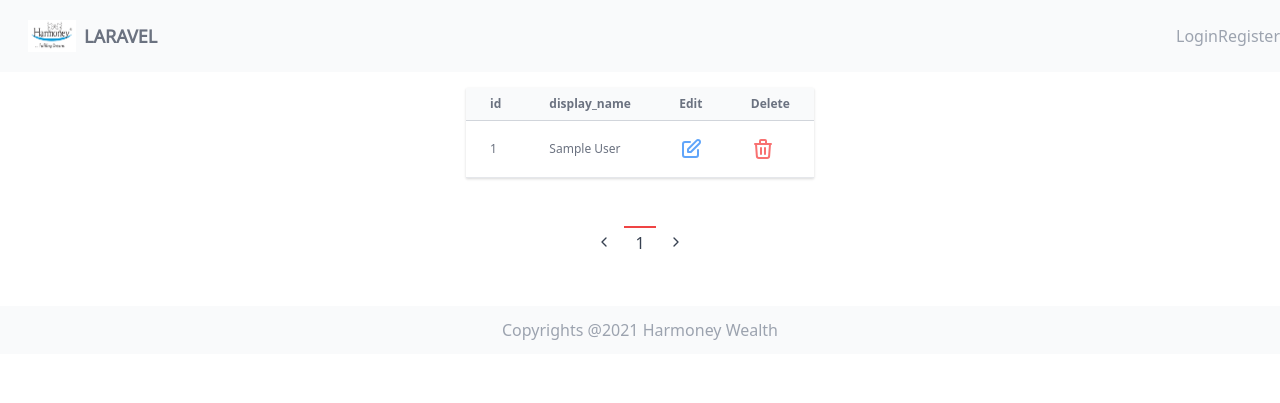
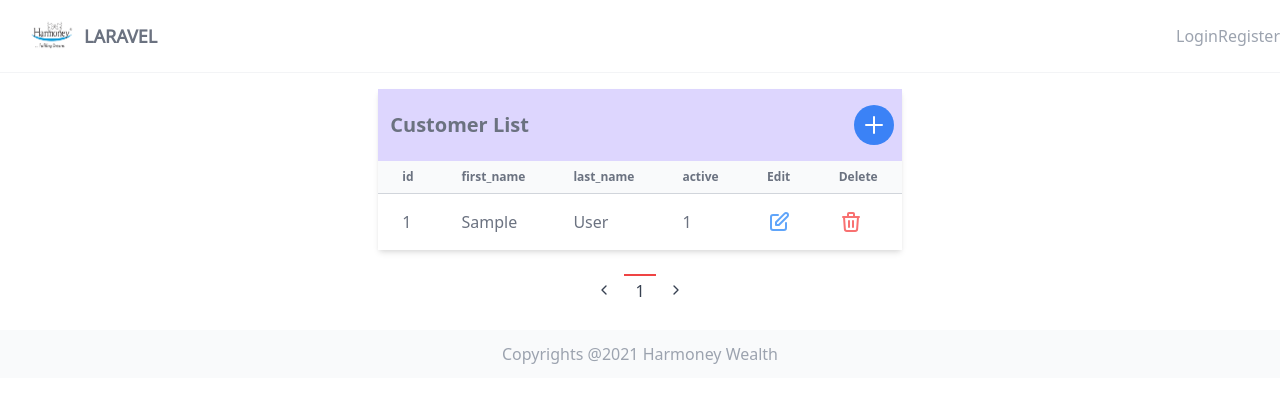
Before and after one commit to satishr-repos/laravel-8, a Laravel app: page /customers in a window 1280 px wide. Shown: the top 403 px of the page. Run offline with Laravel 8, Linux system fonts and the light colour scheme; tables that the repository leaves empty hold one stand-in row (values such as "Sample post"); style sheets or scripts are compiled from the project's sources.

Commit message:
with customer delete functionality

```diff
--- a/hmfinplan/app/Http/Controllers/CustomerController.php
+++ b/hmfinplan/app/Http/Controllers/CustomerController.php
@@ -12,10 +12,14 @@ class CustomerController extends Controller
     {
         $pageSize = request()->query('pageSize', 10);
 
-        $customers = Customer::select('id', DB::raw("CONCAT(first_name,' ', last_name) AS display_name"))
-                        ->where('active', 1)
-                        ->orderBy('first_name')
-                        ->paginate($pageSize);
+        // $customers = Customer::select('id', DB::raw("CONCAT(first_name,' ', last_name) AS display_name"))
+        //                 ->where('active', 1)
+        //                 ->orderBy('first_name')
+        //                 ->paginate($pageSize);
+
+        $customers = Customer::select('id', 'first_name', 'last_name', 'active')
+                            ->orderBy('first_name')
+                            ->paginate($pageSize);
 
         if(request()->query('json')){
             return $customers;
@@ -23,4 +27,9 @@ class CustomerController extends Controller
 
         return View('customer.index');
     }
+
+    public function destroy(Customer $customer)
+    {
+        $customer->delete();
+    }
 }
--- a/hmfinplan/resources/js/components/Customers/CustomerListComponent.vue
+++ b/hmfinplan/resources/js/components/Customers/CustomerListComponent.vue
@@ -1,17 +1,33 @@
 <template>
-  <div class="container pt-4">
-    <table-list v-bind:cols="cols" v-bind:rows="customers" v-bind:start-index="startIndex"></table-list>
+  <div class="container mt-4">
+
+    <simple-spinner :show="spinner"></simple-spinner>
+
+    <simple-card title="Customer List">
+      <round-button slot="title" class="pr-2"></round-button>
+      <table-list
+          slot="content"
+          v-bind:cols="cols"
+          v-bind:rows="customers"
+          v-bind:start-index="startIndex"
+          v-on:deleteRow="deleteCustomer"
+          v-on:editRow="editCustomer">
+      </table-list>
+    </simple-card>
     <pagination v-bind:current-page="currentPage" v-bind:last-page="lastPage" v-on:pageSelected="changePage($event)"></pagination>
   </div>
 </template>
 
 <script>
-import TableList from '../Utils/TableListComponent';
-import Pagination from '../Utils/PaginationComponent';
+import TableList from '../Utils/TableListComponent'
+import Pagination from '../Utils/PaginationComponent'
+import RoundButton from '../Utils/RoundButton.vue'
+import SimpleSpinner from '../Utils/SimpleSpinner.vue';
+import SimpleCard from '../Utils/SimpleCard.vue';
 
 export default {
 
-  components: { TableList, Pagination },
+  components: { TableList, Pagination, RoundButton, SimpleSpinner, SimpleCard },
 
   props: {
     baseRoute: String,
@@ -24,6 +40,7 @@ export default {
       lastPage: 0,
       pageSize: 10,
       startIndex: 0,
+      spinner: false,
     };
   },
   created() {
@@ -34,6 +51,7 @@ export default {
 
       getCustomers(page){
 
+        this.spinner = true;
         axios.get(this.baseRoute, {
           params: {
             page: page,
@@ -50,6 +68,7 @@ export default {
           //   delete element.active;
           // });
 
+          this.spinner = false;
           this.startIndex = response.data.from;
           this.cols = Object.keys(customers[0]);
           this.customers = customers;
@@ -59,13 +78,31 @@ export default {
 
           // console.log(response);
         })
-        .catch((error) => console.log(error));
-
+        .catch((error) => {
+          this.spinner = false;
+          console.log(error);
+        });
       },
 
       changePage(pagenum){
         this.getCustomers(pagenum);
-      }
+      },
+
+      deleteCustomer({id, index}) {
+
+        let route = this.baseRoute + '/' + id;
+
+        axios.delete(route)
+          .then((response) => {
+            this.customers.splice(index, 1);
+          })
+          .catch((error) => console.log(error));
+
+        },
+
+        editCustomer({id, index}) {
+
+      },
   },
 
   mounted() {
--- a/hmfinplan/resources/js/components/Utils/ConfirmDialogue.vue
+++ b/hmfinplan/resources/js/components/Utils/ConfirmDialogue.vue
@@ -1,10 +1,10 @@
 <template>
     <popup-modal ref="popup">
-        <h2 style="margin-top: 0">{{ title }}</h2>
-        <p>{{ message }}</p>
-        <div class="btns">
-            <button class="cancel-btn" @click="_cancel">{{ cancelButton }}</button>
-            <span class="ok-btn" @click="_confirm">{{ okButton }}</span>
+        <h2 class="text-gray-800 text-3xl font-semibold">{{ title }}</h2>
+        <p class="mt-2 text-gray-600">{{ message }}</p>
+        <div class="mt-2 flex justify-between w-1/2">
+            <button class="p-2 pl-5 pr-5 bg-green-500 text-gray-100 text-lg rounded-lg focus:border-4 border-green-300" @click="_cancel">{{ cancelButton }}</button>
+            <button class="p-2 pl-5 pr-5 bg-red-500 text-gray-100 text-lg rounded-lg focus:border-4 border-red-300" @click="_confirm">{{ okButton }}</button>
         </div>
     </popup-modal>
 </template>
@@ -62,28 +62,5 @@ export default {
 </script>
 
 <style scoped>
-.btns {
-    display: flex;
-    flex-direction: row;
-    justify-content: space-between;
-}
 
-.ok-btn {
-    color: red;
-    text-decoration: underline;
-    line-height: 2.5rem;
-    cursor: pointer;
-}
-
-.cancel-btn {
-    padding: 0.5em 1em;
-    background-color: #d5eae7;
-    color: #35907f;
-    border: 2px solid #0ec5a4;
-    border-radius: 5px;
-    font-weight: bold;
-    font-size: 16px;
-    text-transform: uppercase;
-    cursor: pointer;
-}
 </style>
--- a/hmfinplan/resources/js/components/Utils/PaginationComponent.vue
+++ b/hmfinplan/resources/js/components/Utils/PaginationComponent.vue
@@ -1,5 +1,5 @@
 <template>
-    <div class="flex flex-col items-center my-12">
+    <div class="flex flex-col items-center my-6">
         <div class="flex text-gray-700">
             <div class="h-8 w-8 mr-1 flex justify-center items-center  cursor-pointer" v-on:click="prevPage">
                 <svg xmlns="http://www.w3.org/2000/svg" width="100%" height="100%" fill="none" viewBox="0 0 24 24" stroke="currentColor" stroke-width="2" stroke-linecap="round" stroke-linejoin="round" class="feather feather-chevron-left w-4 h-4">
--- /dev/null
+++ b/hmfinplan/resources/js/components/Utils/RoundButton.vue
@@ -0,0 +1,24 @@
+<template>
+<div class="inline-block">
+    <a href="#" class="bg-blue-500 hover:bg-blue-700 text-white text-center py-1 px-2 rounded-full h-10 w-10 inline-flex items-center">
+      <svg xmlns="http://www.w3.org/2000/svg" class="h-6 w-6" fill="none" viewBox="0 0 24 24" stroke="currentColor">
+      <path stroke-linecap="round" stroke-linejoin="round" stroke-width="2" d="M12 4v16m8-8H4" />
+      </svg>
+    </a>
+</div>
+</template>
+
+<script>
+
+export default {
+
+    name: 'RoundButton',
+
+    data: () => ({
+    }),
+
+    methods: {
+    },
+}
+
+</script>
--- /dev/null
+++ b/hmfinplan/resources/js/components/Utils/SimpleCard.vue
@@ -0,0 +1,37 @@
+<template>
+    <div class="max-w-xl">
+        <div class="bg-white rounded shadow-md w-full">
+            <div class="self-stretch">
+                <div class="w-full py-4 bg-purple-200 flex justify-between items-center">
+                    <h2 class="pl-3 text-xl font-semibold text-gray-500">{{ title }}</h2>
+                    <slot name="title"></slot>
+                </div>
+            </div>
+            <div class="self-strech">
+                <slot name="content"></slot>
+            </div>
+        </div>
+    </div>
+</template>
+
+<script>
+
+export default {
+
+    name: 'SimpleCard',
+
+    props: {
+        title: String
+    },
+
+    data() {
+        return {
+
+        };
+    },
+
+    methods: {
+    },
+}
+
+</script>
--- /dev/null
+++ b/hmfinplan/resources/js/components/Utils/SimpleSpinner.vue
@@ -0,0 +1,27 @@
+<template>
+    <div class="absolute right-1/2 bottom-1/2  transform translate-x-1/2 translate-y-1/2 " v-if="show">
+      <div style="border-top-color:transparent" class="border-solid animate-spin  rounded-full border-blue-400 border-8 h-32 w-32"></div>
+    </div>
+</template>
+
+<script>
+
+export default {
+
+    name: 'SimpleSpinner',
+
+    props: {
+        show: Boolean
+    },
+
+    data() {
+        return {
+
+        };
+    },
+
+    methods: {
+    },
+}
+
+</script>
--- a/hmfinplan/resources/js/components/Utils/TableListComponent.vue
+++ b/hmfinplan/resources/js/components/Utils/TableListComponent.vue
@@ -1,8 +1,9 @@
 <template>
-<div class="container flex justify-center mx-auto">
+<div class="container flex justify-center">
     <div class="flex flex-col">
         <div class="w-full">
-            <div class="border-b border-gray-200 shadow">
+            <!-- <div class="border border-gray-200 shadow"> -->
+            <div class="">
                 <table class="divide-y divide-gray-300 ">
                     <thead class="bg-gray-50">
                         <tr>
@@ -21,14 +22,14 @@
                     </thead>
                     <tbody class="bg-white divide-y divide-gray-300">
                         <tr class="whitespace-nowrap hover:bg-green-50" v-for="(row, i) in rows" :key="i">
-                            <td class="px-6 py-2 text-xs text-gray-500" v-for="(col, j) in cols" :key="j">
-                                <span v-if="j === 0">{{ startIndex + i }}</span>
+                            <td class="px-6 py-2 text-xm text-gray-500" v-for="(col, j) in cols" :key="j">
+                                <span v-if="col === 'id'">{{ startIndex + i }}</span>
                                 <span v-else>{{ row[col] }}</span>
                                 <!-- {{ j }} - {{ row[col] }} -->
                             </td>
 
                             <td class="px-6 py-4">
-                                <a href="#">
+                                <a href="#" @click.prevent="doEdit(row['id'], i)">
                                     <svg xmlns="http://www.w3.org/2000/svg" class="w-6 h-6 text-blue-400" fill="none"
                                         viewBox="0 0 24 24" stroke="currentColor">
                                         <path stroke-linecap="round" stroke-linejoin="round" stroke-width="2"
@@ -38,7 +39,7 @@
                             </td>
 
                             <td class="px-6 py-4">
-                                <a href="#" @click.prevent="doDelete">
+                                <a href="#" @click.prevent="doDelete(row['id'], i)">
                                     <svg xmlns="http://www.w3.org/2000/svg" class="w-6 h-6 text-red-400" fill="none"
                                         viewBox="0 0 24 24" stroke="currentColor">
                                         <path stroke-linecap="round" stroke-linejoin="round" stroke-width="2"
@@ -73,23 +74,35 @@ export default {
 
         data() {
             return {
-
+                dataId : 0,
             };
         },
 
+        mounted() {
+        },
+
         methods: {
-            async doDelete() {
+            async doDelete(id, index) {
                 const ok = await this.$refs.confirmDialogue.show({
-                    title: 'Delete Page',
-                    message: 'Are you sure you want to delete this page? It cannot be undone.',
-                    okButton: 'Delete Forever',
+                    title: 'Delete this row',
+                    message: 'Are you sure you want to delete this row? It cannot be undone.',
+                    okButton: 'Delete',
                 })
+
+                // this.rows.forEach(row => {
+                //     if(row['id'] == id)
+                //         console.log(row['display_name']);
+                // });
+
                 // If you throw an error, the method will terminate here unless you surround it wil try/catch
                 if (ok) {
-                    alert('You have successfully delete this page.')
+                    this.$emit('deleteRow', {id: id, index: index});
                 } else {
-                    alert('You chose not to delete this page. Doing nothing now.')
                 }
+            },
+
+            doEdit(id, index) {
+                this.$emit('editRow', {id: id, index: index});
             },
         }
     }
--- a/hmfinplan/resources/views/partials/nav.blade.php
+++ b/hmfinplan/resources/views/partials/nav.blade.php
@@ -1,4 +1,4 @@
-<nav class="py-1 bg-gray-50 flex justify-evenly items-center">
+<nav class="py-1 bg-white border-b border-gray-100 flex justify-evenly items-center">
 
     {{-- Navbar brand --}}
     <div class="ml-5 uppercase font-noto">
--- a/hmfinplan/routes/web.php
+++ b/hmfinplan/routes/web.php
@@ -25,3 +25,4 @@ Route::get('/home', [App\Http\Controllers\HomeController::class, 'index'])->name
 
 // customer controller
 Route::get('/customers', [App\Http\Controllers\CustomerController::class, 'index'])->name('customers');
+Route::delete('/customers/{customer}', [App\Http\Controllers\CustomerController::class, 'destroy']);
```
